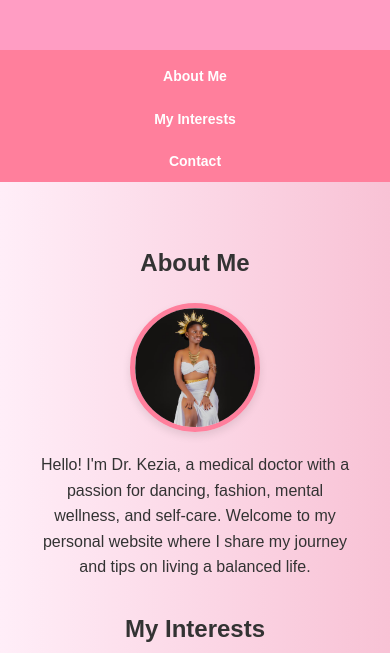
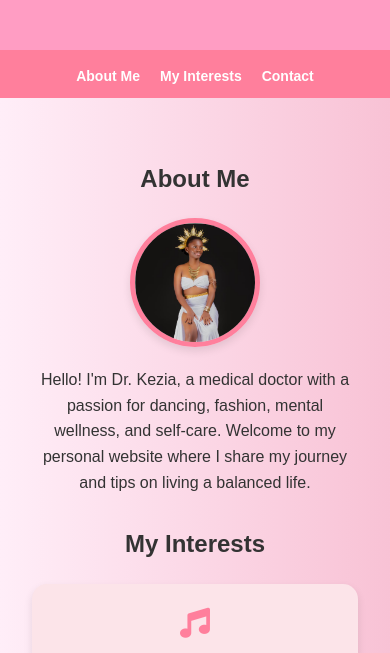
Before and after one commit to DrKeziaMawia/DrKeziaMawia.github.io, a plain HTML site: page index.html in a window 390 px wide. Shown: the part 159-812 px from the top of the page. Drawn offline with Linux system fonts and the light colour scheme.

Commit message:
Updated HTML and CSS for better responsiveness and design

```diff
--- a/index.html
+++ b/index.html
@@ -25,8 +25,8 @@
         }
 
         nav {
-            text-align: center; /* Center the content of the nav */
             background: #ff7f9c; /* Medium pink background */
+            overflow: hidden; /* Ensure navigation doesn't overflow */
         }
 
         nav ul {
@@ -35,8 +35,7 @@
             margin: 0;
             display: flex;
             justify-content: center;
-            flex-wrap: wrap;
-            background: #ff7f9c; /* Medium pink background */
+            flex-wrap: nowrap; /* Prevent wrapping */
         }
 
         nav ul li {
@@ -137,10 +136,13 @@
             transform: scale(1.1);
         }
 
+        /* Media Query for Mobile Devices */
         @media (max-width: 768px) {
             nav ul {
-                flex-direction: column;
+                /* Keep the horizontal layout */
+                flex-direction: row; /* Horizontal layout */
                 align-items: center;
+                overflow-x: auto; /* Allow horizontal scroll if needed */
             }
 
             nav ul li a {
```
